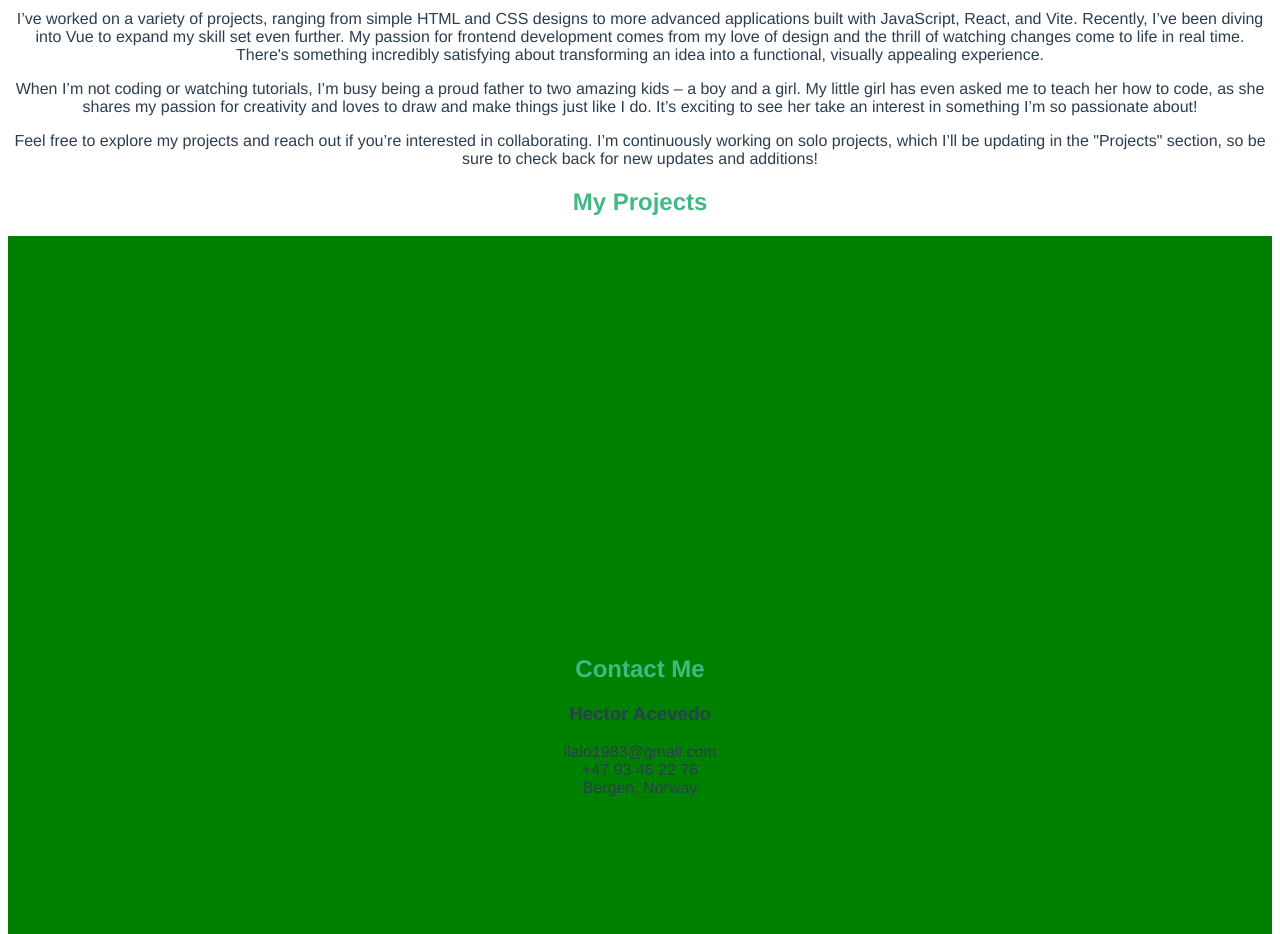
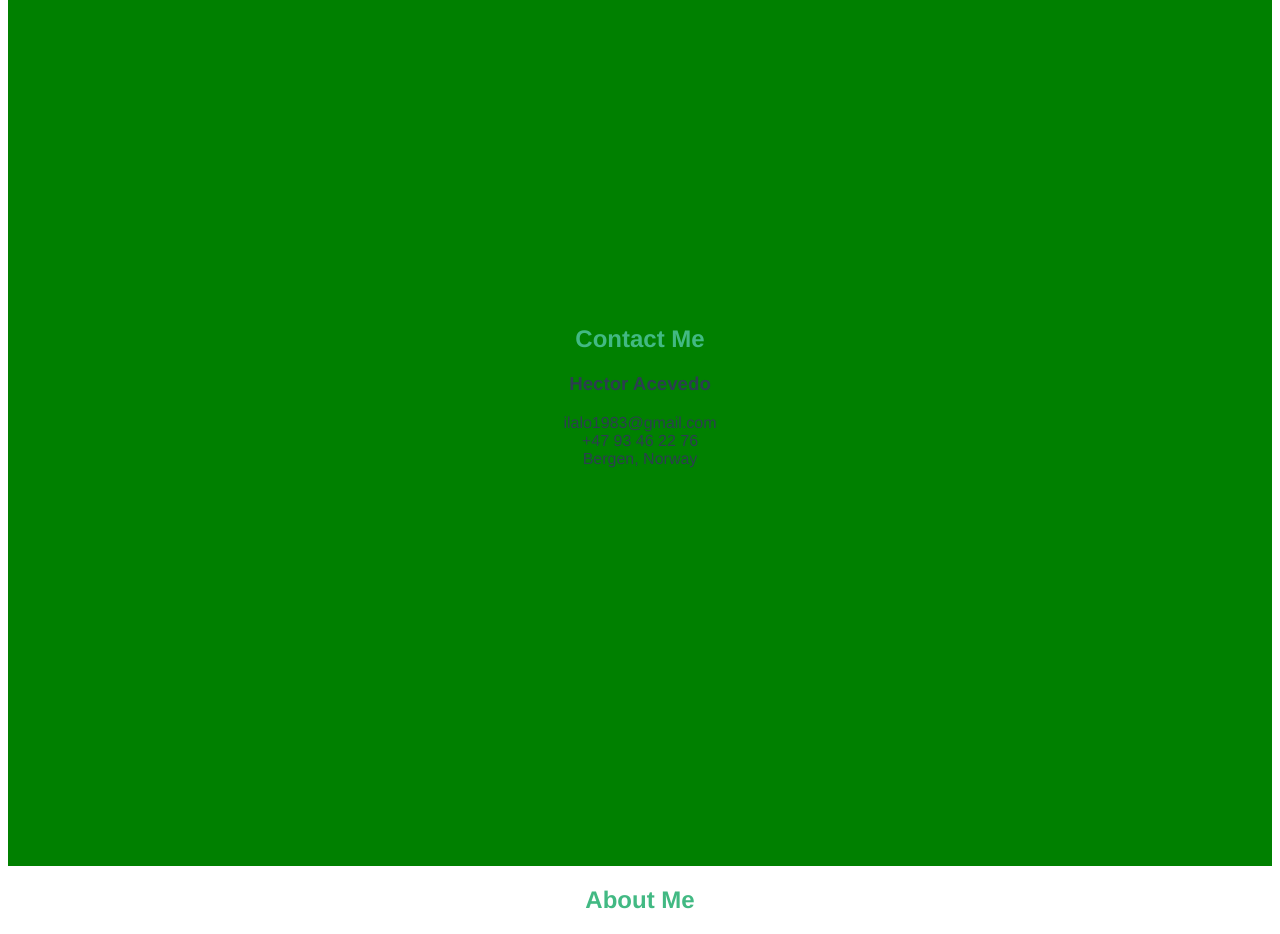
Before and after one commit to Hea092024/portfolioinvue, a Vue app: page / in a window 1280 px wide. Shown: the part 260-1194 px from the top of the page. Built offline with nearby package versions, Linux system fonts and the light colour scheme.

Commit message:
added MainPage.vue + rearanged components to show first and last

```diff
--- a/src/App.vue
+++ b/src/App.vue
@@ -4,9 +4,10 @@
       <h1>My Portfolio</h1>
     </header>
     <main>
-      <AboutPage />
+      <MainPage />
       <MyProjects />
       <ContactPage />
+      <AboutPage />
     </main>
   </div>
 </template>
--- /dev/null
+++ b/src/components/MainPage.vue
@@ -0,0 +1,17 @@
+<template>
+  <div>
+    <h2>Hector's Portfolio</h2>
+  </div>
+</template>
+
+<script>
+export default {
+  name: 'MainPage',
+};
+</script>
+
+<style scoped>
+h2 {
+  color: #42b983;
+}
+</style>
```
